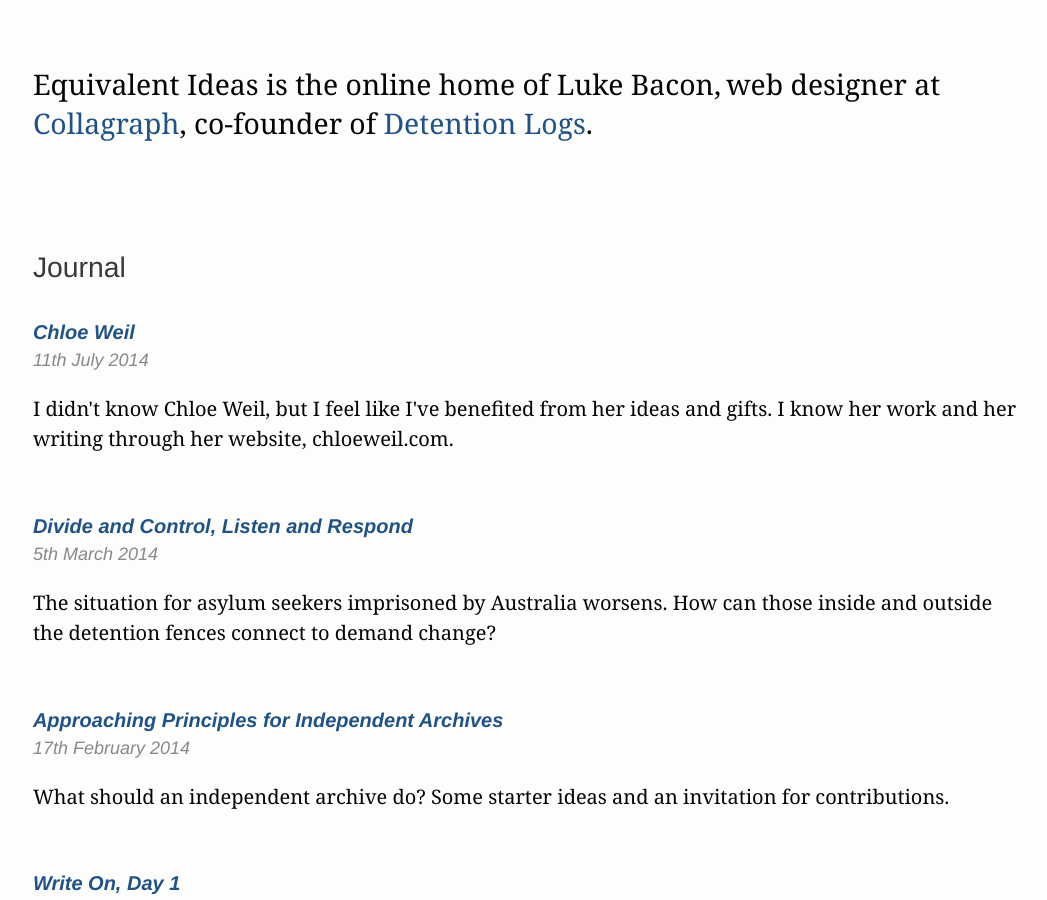
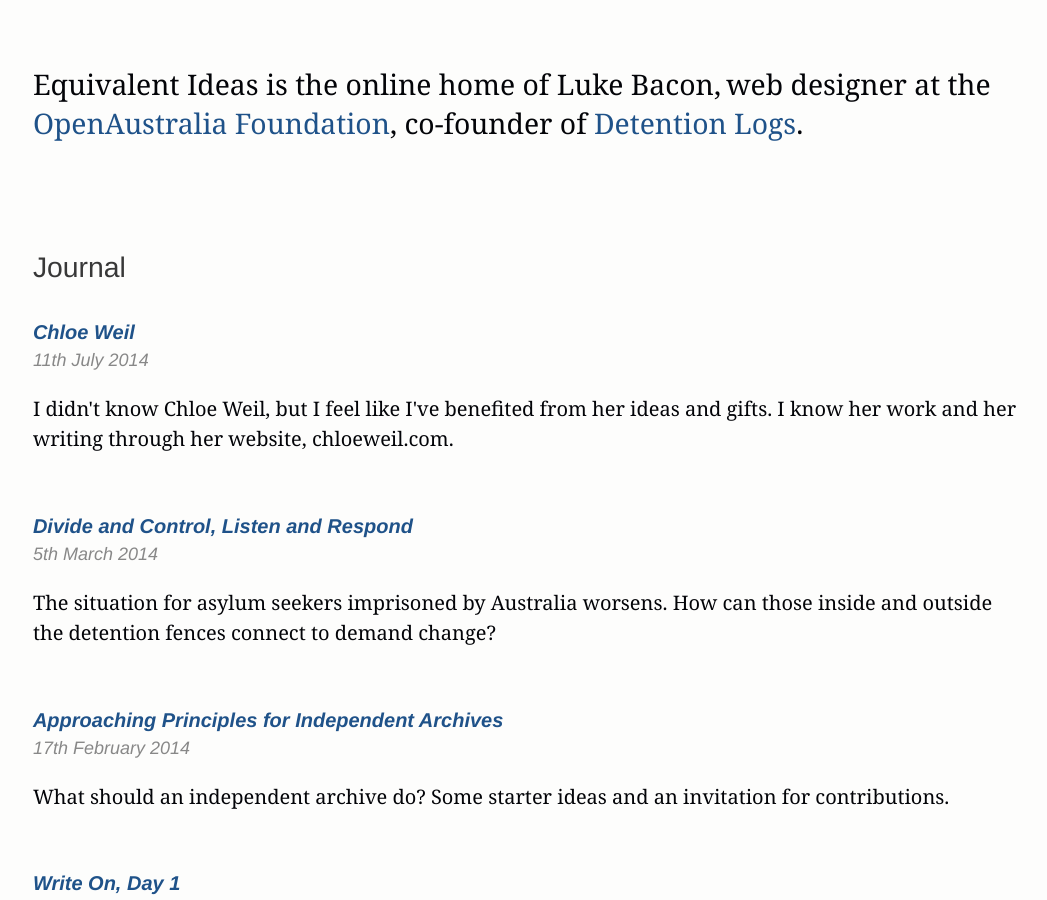
Before and after one commit to equivalentideas/home, a Jekyll site: the page built from index.html, in a window 1280 px wide and 900 px high. Shown: the whole window, without its empty margins (112-1159 px from the left). Built offline with Jekyll 4.4.1, drawn with Linux system fonts in a browser that asks for light colours; nearby versions of some CDN libraries; Markdown is read by kramdown in place of the engine named in the settings.

Commit message:
update workplace to OpenAustralia Foundation

```diff
--- a/_includes/short-about.html
+++ b/_includes/short-about.html
@@ -1 +1 @@
-<a href="{{ site.url }}" title="Equivalent Ideas is the online home of Luke Bacon." class="h-card fn">Luke Bacon</a> is a web designer at <a href="http://collagraph.com.au" title="Clear design for the web.">Collagraph</a> and co-founder of <a href="http://detentionlogs.com.au" title="An independent project to publish data, documents and investigations that reveal new perspectives on conditions and events inside immigration detention." class="u-url">Detention Logs</a>, based in Sydney, Australia.
+<a href="{{ site.url }}" title="Equivalent Ideas is the online home of Luke Bacon." class="h-card fn">Luke Bacon</a> is a web designer at the <a href="https://www.openaustraliafoundation.org.au/">OpenAustralia Foundation</a> and co-founder of <a href="http://detentionlogs.com.au" title="An independent project to publish data, documents and investigations that reveal new perspectives on conditions and events inside immigration detention." class="u-url">Detention Logs</a>, based in Sydney, Australia.
--- a/index.html
+++ b/index.html
@@ -1,13 +1,13 @@
 ---
 layout: home
 title: Equivalent Ideas, the online home of Luke Bacon.
-description: Luke Bacon is a designer at Collagraph, co-founder of Detention Logs and is based in Sydney, Australia.
+description: Luke Bacon is a designer at the OpenAustralia Foundation, co-founder of Detention Logs and is based in Sydney, Australia.
 thumbnail: /assets/build/lukebacon.jpg
 permalink: /
 ---
 
 <header class="site-intro">
-    <h1><a href="http://equivalentideas.com" class="u-url url">Equivalent Ideas</a> is the online home of <span class="p-name fn">Luke Bacon</span>,</h1> <span class="roles"><span class="role-collagraph">web designer at <a href="http://collagraph.com.au" title="Web design partnership based in Sydney, Australia." class="u-url org">Collagraph</a></span>, <span class="role-detentionlogs">co&#8209;founder of <a href="http://detentionlogs.com.au" title="An independent project to publish data, documents and investigations that reveal new perspectives on conditions and events inside immigration detention.">Detention Logs</a>.</span></span>
+    <h1><a href="http://equivalentideas.com" class="u-url url">Equivalent Ideas</a> is the online home of <span class="p-name fn">Luke Bacon</span>,</h1> <span class="roles"><span class="role-collagraph">web designer at the <a href="https://www.openaustraliafoundation.org.au/" class="u-url org">OpenAustralia Foundation</a></span>, <span class="role-detentionlogs">co&#8209;founder of <a href="http://detentionlogs.com.au" title="An independent project to publish data, documents and investigations that reveal new perspectives on conditions and events inside immigration detention.">Detention Logs</a>.</span></span>
 </header>
 
 <section id="journal" class="journal-list">
```
